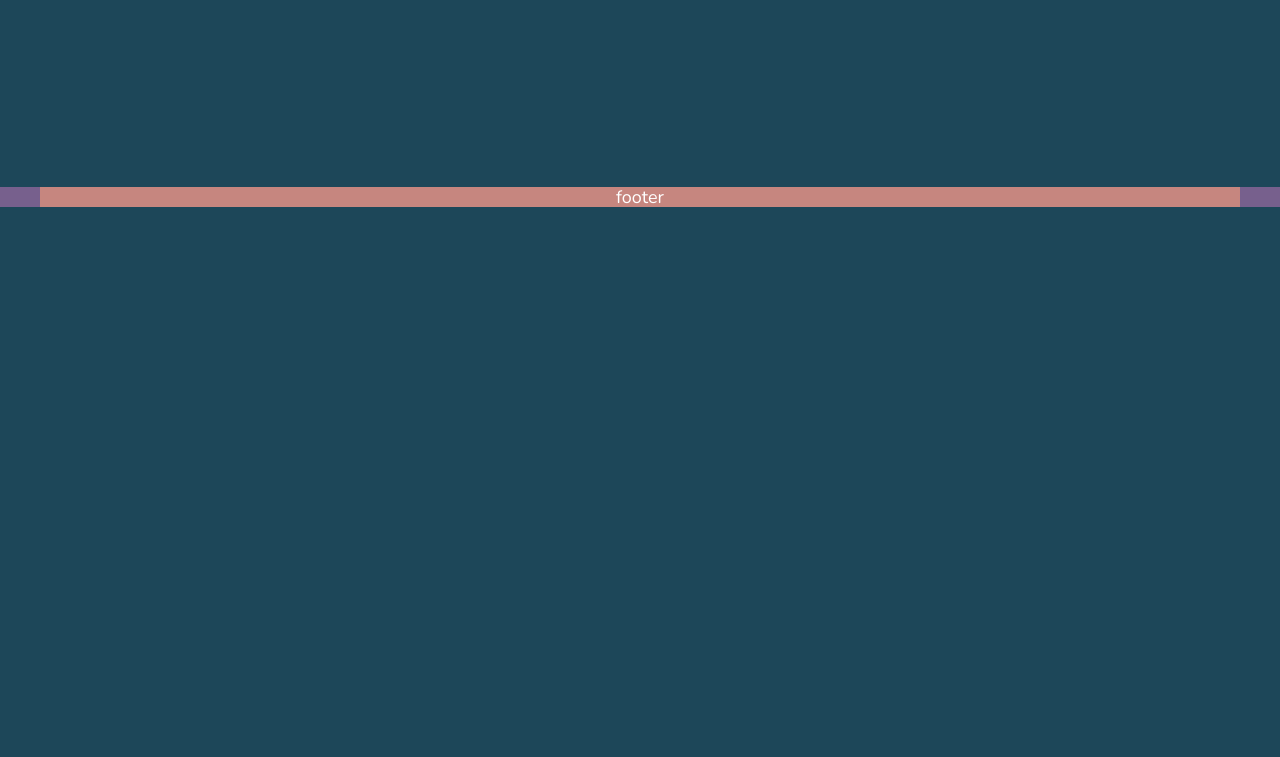
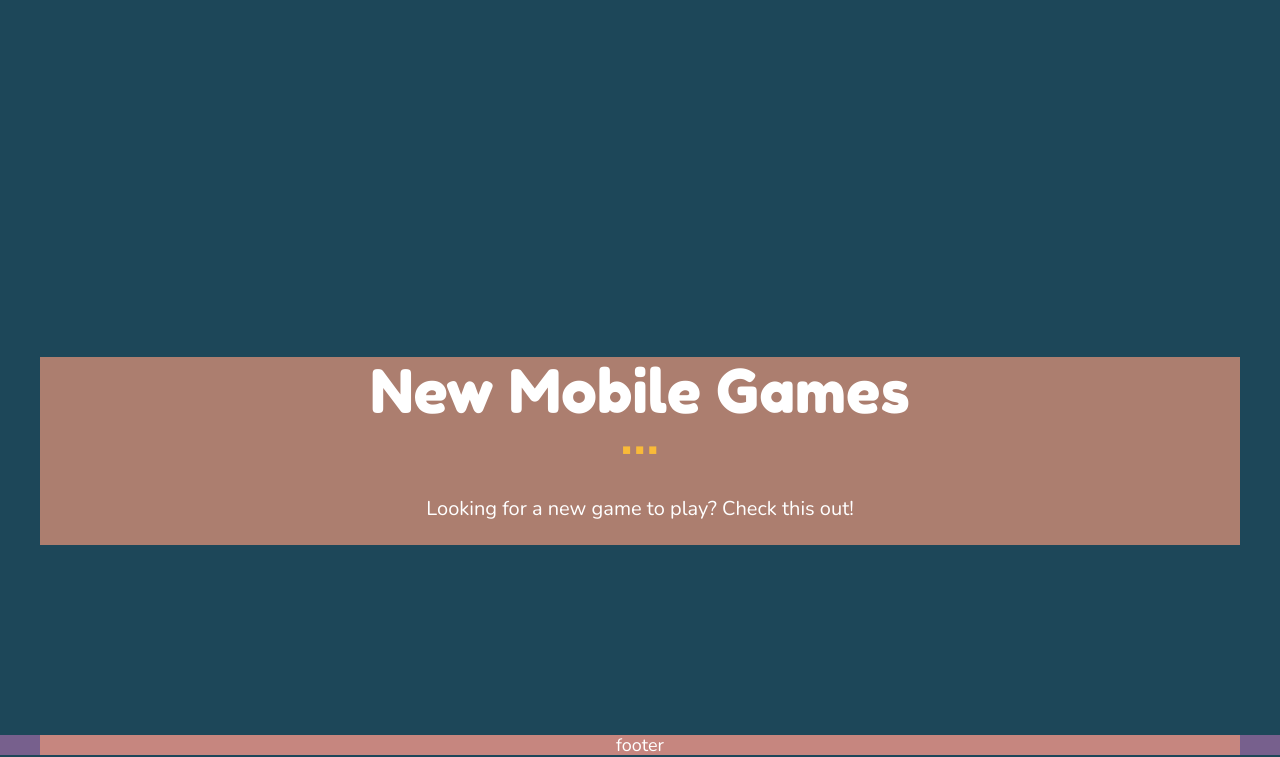
Before and after one commit to Polkan37/fun-play, a plain HTML site: page index.html in a window 1280 px wide. Shown: the part 4737-5494 px from the top of the page. Before the commit the page ends 4946 px from the top, so only its background shows below. Drawn offline with nearby package versions, Linux system fonts and the light colour scheme.

Commit message:
feat: add new games section header

```diff
--- a/index.html
+++ b/index.html
@@ -296,6 +296,17 @@
           </div>
         </div>
       </section>
+      <section class="new-games section">
+        <div class="container">
+
+          <h2 class="new-games__title title">New Mobile Games</h2>
+          <div class="dots">⋯</div>
+          <p class="new-games__subtitle subtitle">Looking for a new game to play? Check this out!</p>
+          <div class="new-games__slider">
+
+          </div>
+        </div>
+      </section>
     </main>
     <footer class="footer">
       <div class="container">
```
